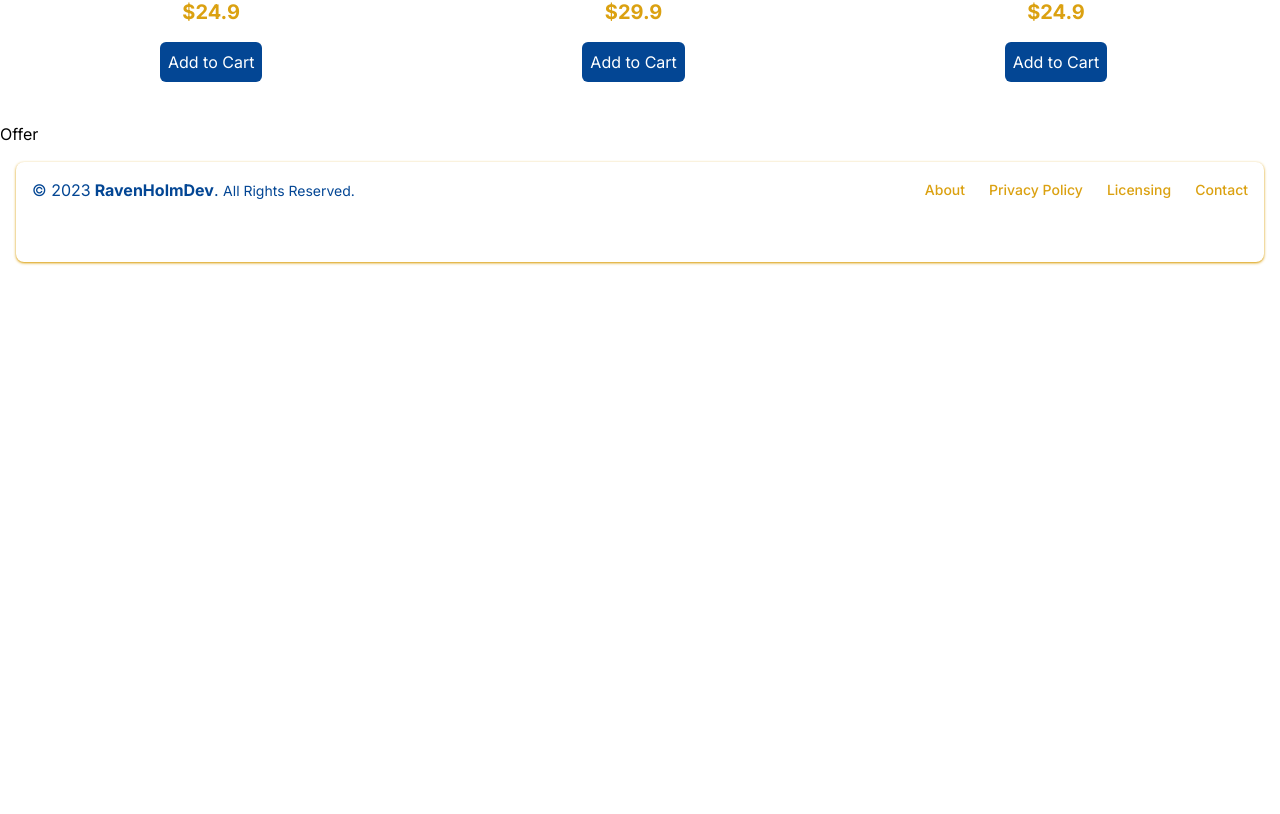
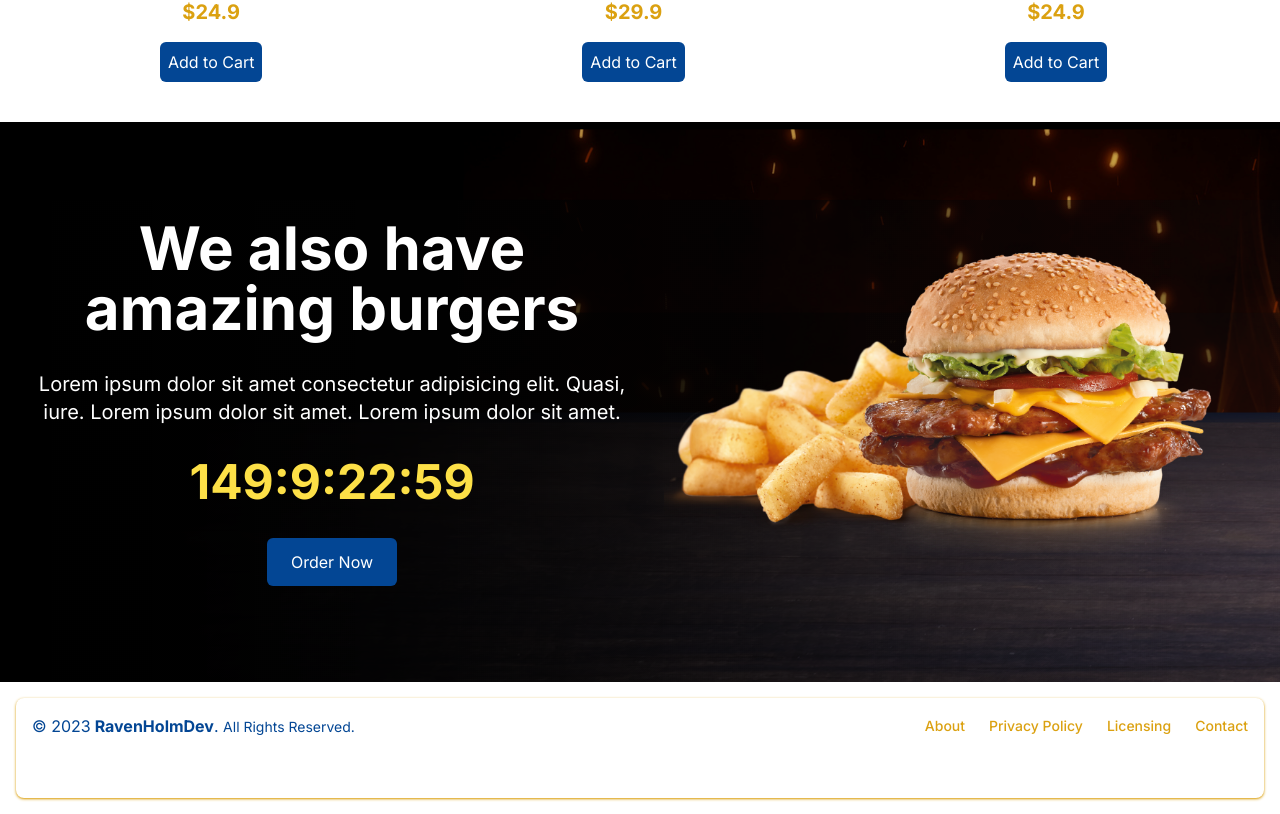
Before and after one commit to jxhnndev/ravendelivery, a Next.js app: page / in a window 1280 px wide. Shown: the part 1398-2212 px from the top of the page. Before the commit the page ends 1676 px from the top, so only its background shows below. Built offline with nearby package versions, Linux system fonts and the light colour scheme.

Commit message:
offer and counter

```diff
--- a/src/components/CountDown.tsx
+++ b/src/components/CountDown.tsx
@@ -1,8 +1,33 @@
-import React from 'react'
+"use client"
+import { useState, useEffect } from 'react'
 
 const CountDown = () => {
+  let difference = +new Date(`12/31/2023`) - +new Date();
+  const [delay, setDelay] = useState(difference);
+
+  const d = Math.floor(difference / (1000 * 60 * 60 * 24));
+  const h = Math.floor((difference / (1000 * 60 * 60)) % 24);
+  const m = Math.floor((difference / 1000 / 60) % 60);
+  const s = Math.floor((difference / 1000) % 60);
+
+  useEffect(() => {
+    const timer = setInterval(() => {
+      setDelay(delay - 1);
+    }, 1000);
+
+    if (delay === 0) {
+      clearInterval(timer);
+    }
+
+    return () => {
+      clearInterval(timer);
+    };
+  });
+
   return (
-    <div>CountDown</div>
+    <span className="font-bold text-5xl text-yellow-300">
+      {d}:{h}:{m}:{s}
+    </span>
   )
 }
 
--- a/src/components/Offer.tsx
+++ b/src/components/Offer.tsx
@@ -1,8 +1,23 @@
-import React from 'react'
+import Image from 'next/image'
+import { CountDown } from '.'
 
 const Offer = () => {
   return (
-    <div>Offer</div>
+    <div className="bg-black h-screen flex flex-col md:flex-row md:justify-between md:bg-[url('/offerBg.png')] md:h-[70vh]">
+      {/* TEXT CONTAINER */}
+      <div className="flex-1 flex flex-col justify-center items-center text-center gap-8 p-6">
+        <h1 className="text-white text-5xl font-bold xl:text-6xl">We also have amazing burgers</h1>
+        <p className="text-white xl:text-xl">
+          Lorem ipsum dolor sit amet consectetur adipisicing elit. Quasi, iure. Lorem ipsum dolor sit amet. Lorem ipsum dolor sit amet.
+        </p>
+        <CountDown/>
+        <button className="bg-chelseaBlue text-white rounded-md py-3 px-6 hover:bg-gold duration-500 cursor-pointer">Order Now</button>
+      </div>
+      {/* IMAGE CONTAINER */}
+      <div className="flex-1 w-full relative md:h-full">
+        <Image src="/offerProduct.png" alt="" fill className="object-contain" />
+      </div>
+    </div>
   )
 }
 
```
